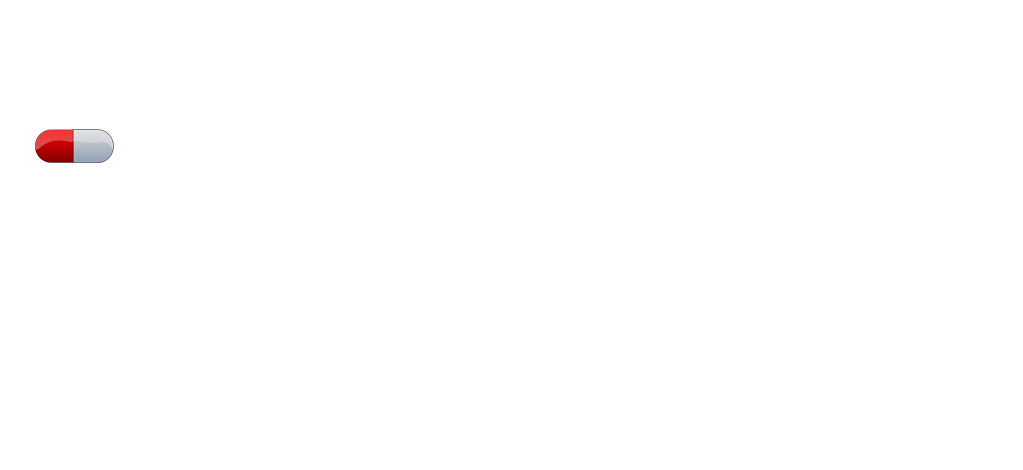
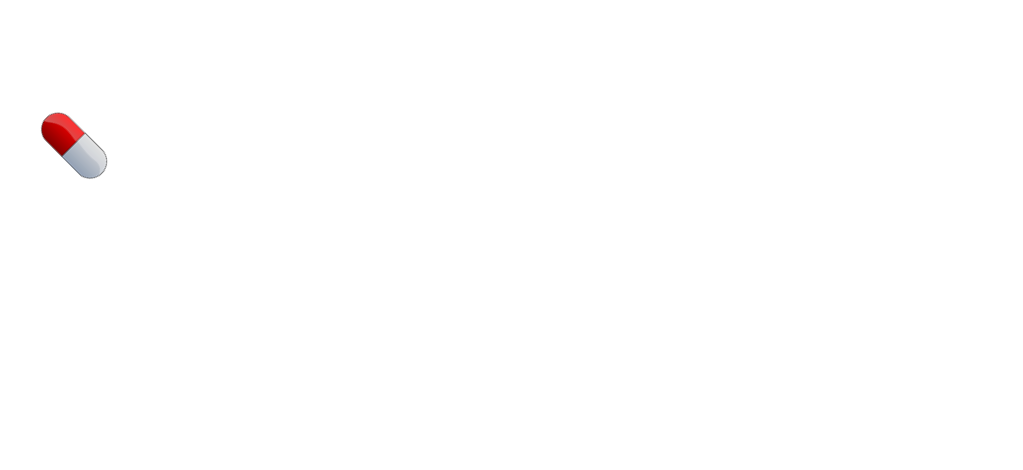
Before and after one commit to lil-cookie/slides, a plain HTML site: page index.html in a window 1280 px wide. Shown: the top 470 px of the page, without its empty margins (113-1136 px from the left). Drawn offline with nearby package versions, Linux system fonts and the light colour scheme.

Commit message:
add slide2

```diff
--- a/css/basic.css
+++ b/css/basic.css
@@ -23,7 +23,9 @@ position: absolute;
 
 #pill
 {
-
+transform:rotate(45deg);
+-moz-transform:rotate(45deg);
+-webkit-transform:rotate(45deg);
 position: absolute;
 top:120px;
 left:140px;
```
